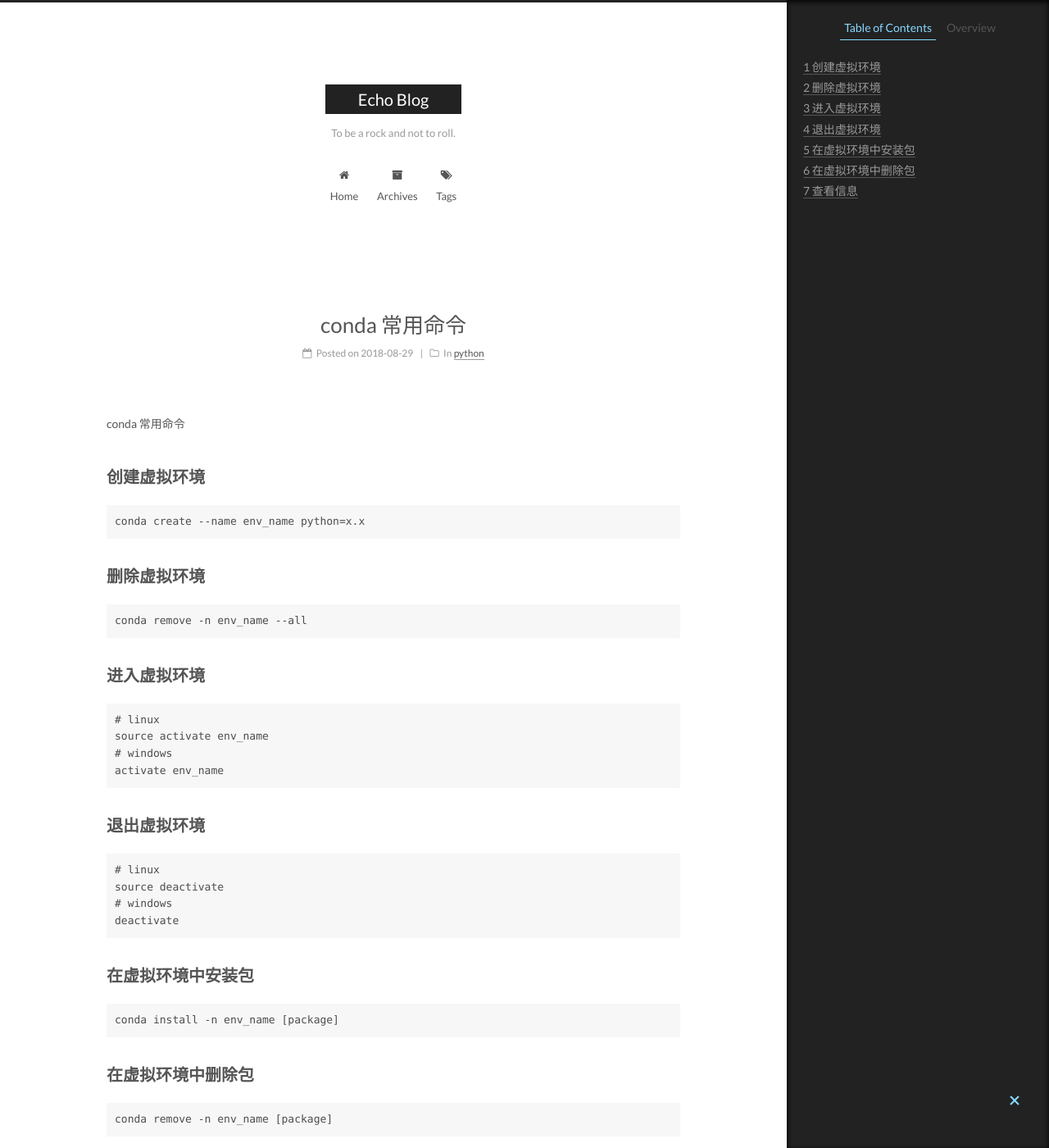
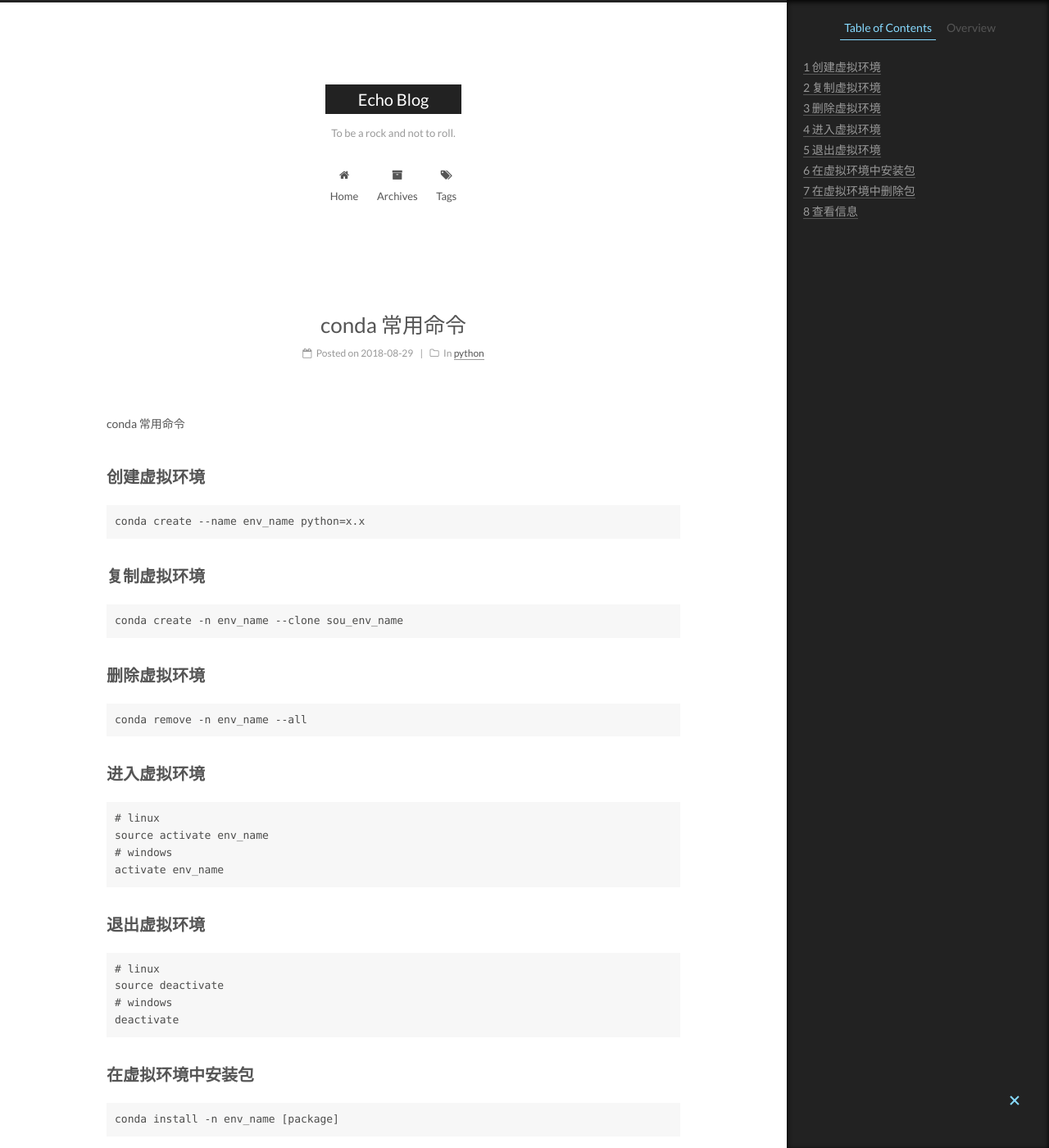
Before and after one commit to oldecho/oldecho.github.io, a Jekyll site: the page built from _posts/2018-08-29-conda-常用命令.md, in a window 1280 px wide and 1400 px high. Shown: the whole window at 82% size. Built offline with Jekyll 4.4.1, drawn with Linux system fonts in a browser that asks for light colours.

Commit message:
fix conda file

````diff
--- a/_posts/2018-08-29-conda-常用命令.md
+++ b/_posts/2018-08-29-conda-常用命令.md
@@ -14,6 +14,12 @@ conda 常用命令
 
 ```
 conda create --name env_name python=x.x
+```
+
+## 复制虚拟环境
+
+```
+conda create -n env_name --clone sou_env_name
 ```
 
 ## 删除虚拟环境
````
